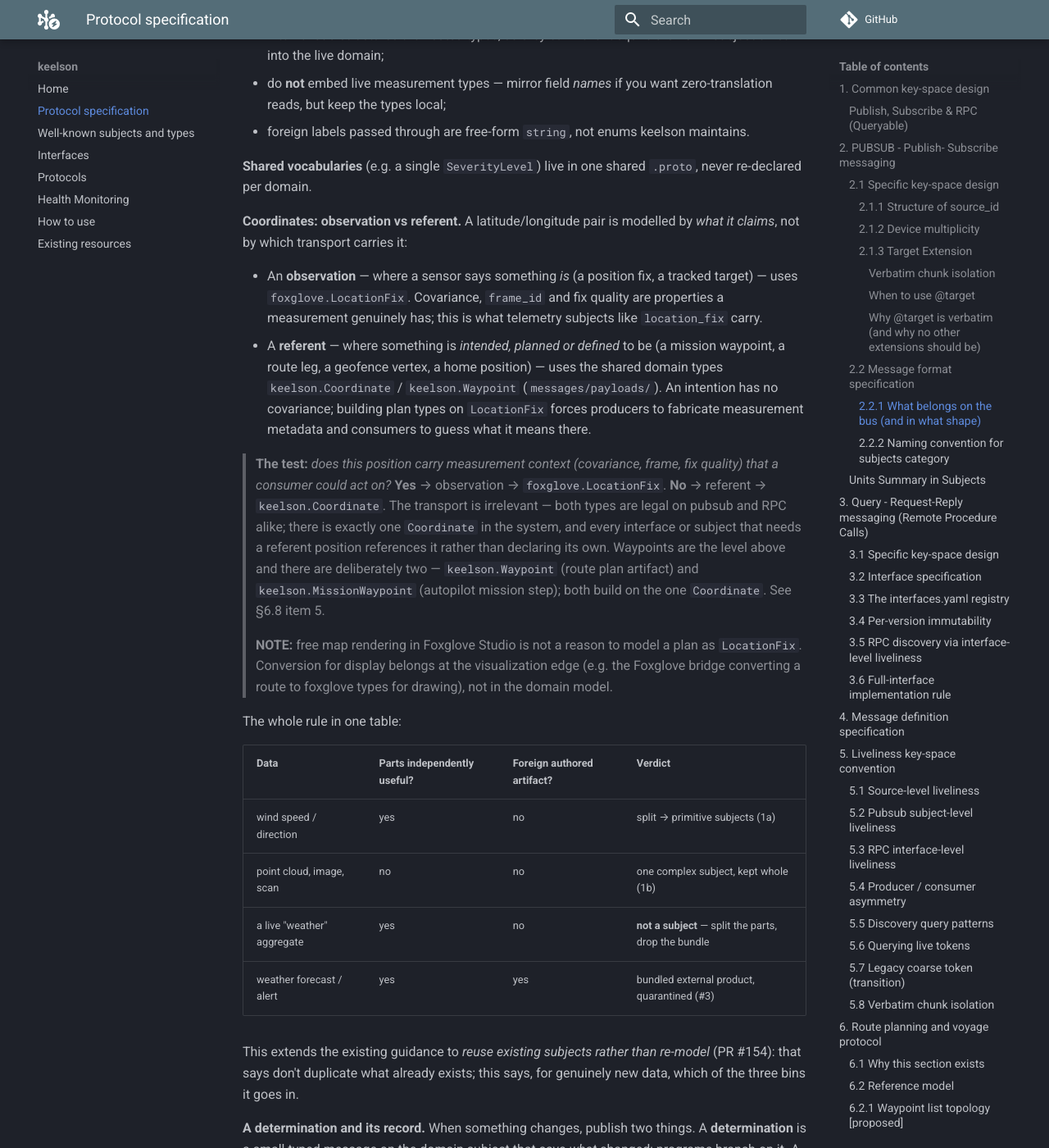
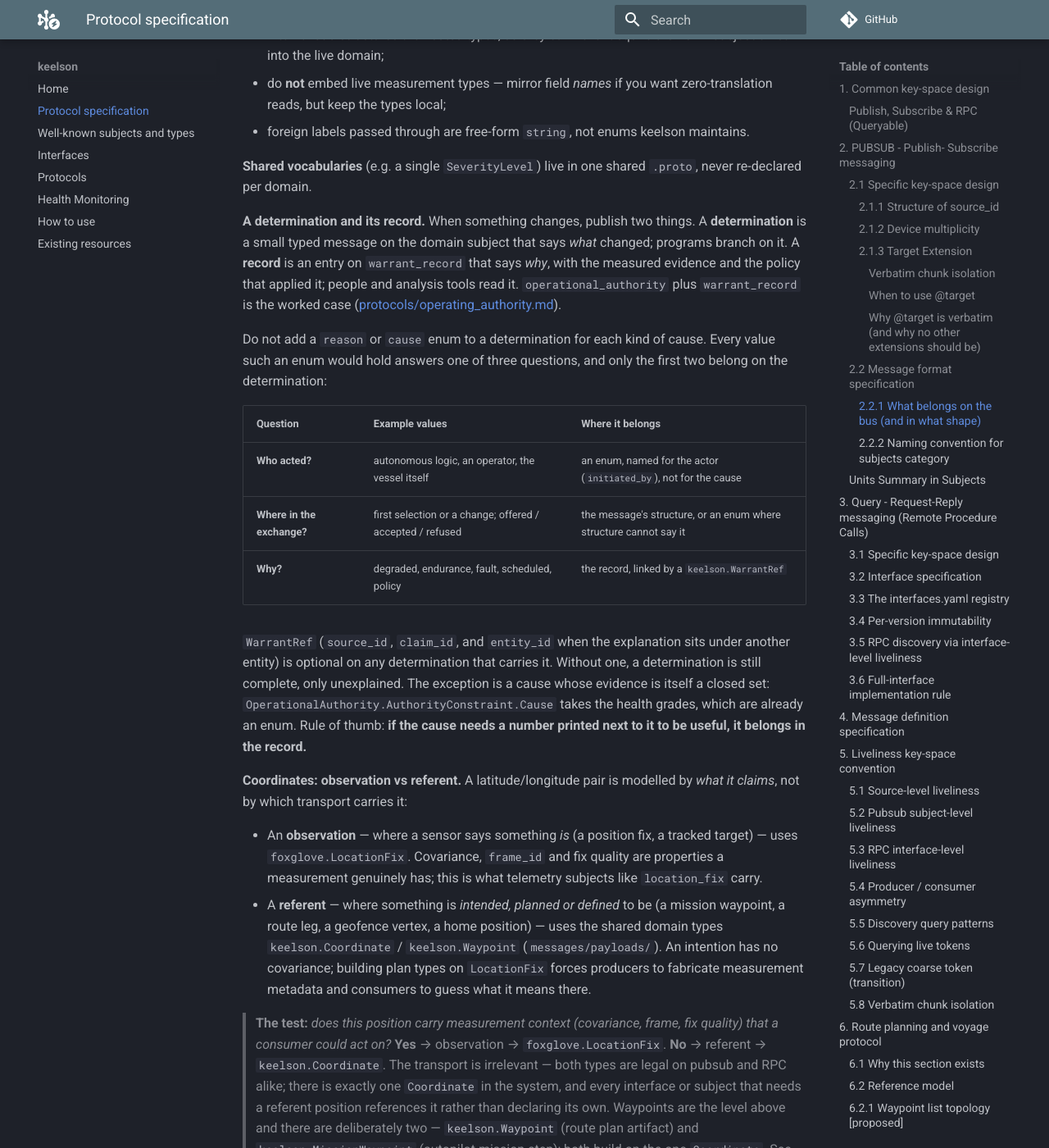
Before and after one commit to RISE-Maritime/keelson, an MkDocs documentation site: the page built from docs/protocol-specification.md, in a window 1280 px wide and 1400 px high, scrolled down 7392 px. Shown: the whole window at 82% size. Built offline with MkDocs 1.6.1 and Material for MkDocs 9.7.7, drawn with Linux system fonts in a browser that asks for light colours; comment, search, counter and statistics services are not loaded; some of the changed text lies outside the part shown.

Commit message:
docs(spec): a determination and its record sits before the coordinates rule, clear of #305's renamed heading
#305 renames §2.2.2's heading, the line this paragraph was inserted against,
which stopped the experimental build.

Co-Authored-By: Claude Opus 5.5 <noreply@anthropic.com>

```diff
--- a/docs/protocol-specification.md
+++ b/docs/protocol-specification.md
@@ -260,6 +260,19 @@ Data *authored elsewhere* — authority alerts, model forecasts — is inherentl
 
 **Shared vocabularies** (e.g. a single `SeverityLevel`) live in one shared `.proto`, never re-declared per domain.
 
+**A determination and its record.**
+When something changes, publish two things. A **determination** is a small typed message on the domain subject that says *what* changed; programs branch on it. A **record** is an entry on `warrant_record` that says *why*, with the measured evidence and the policy that applied it; people and analysis tools read it. `operational_authority` plus `warrant_record` is the worked case ([protocols/operating_authority.md](protocols/operating_authority.md)).
+
+Do not add a `reason` or `cause` enum to a determination for each kind of cause. Every value such an enum would hold answers one of three questions, and only the first two belong on the determination:
+
+| Question | Example values | Where it belongs |
+|---|---|---|
+| **Who acted?** | autonomous logic, an operator, the vessel itself | an enum, named for the actor (`initiated_by`), not for the cause |
+| **Where in the exchange?** | first selection or a change; offered / accepted / refused | the message's structure, or an enum where structure cannot say it |
+| **Why?** | degraded, endurance, fault, scheduled, policy | the record, linked by a `keelson.WarrantRef` |
+
+`WarrantRef` (`source_id`, `claim_id`, and `entity_id` when the explanation sits under another entity) is optional on any determination that carries it. Without one, a determination is still complete, only unexplained. The exception is a cause whose evidence is itself a closed set: `OperationalAuthority.AuthorityConstraint.Cause` takes the health grades, which are already an enum. Rule of thumb: **if the cause needs a number printed next to it to be useful, it belongs in the record.**
+
 **Coordinates: observation vs referent.**
 A latitude/longitude pair is modelled by *what it claims*, not by which transport carries it:
 
```
Also changed, not shown: other parts of docs/protocol-specification.md (+0 -13 lines).
